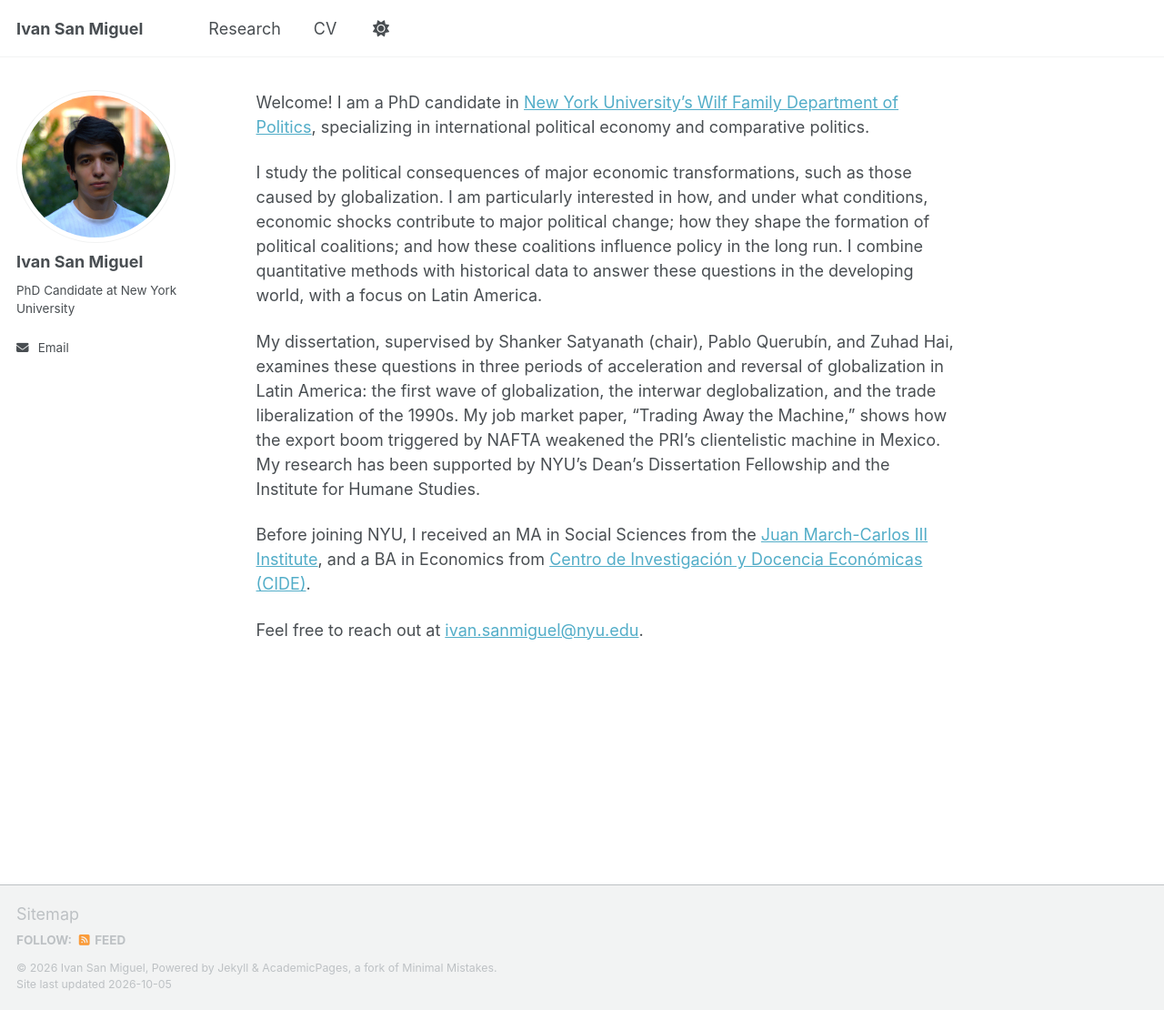
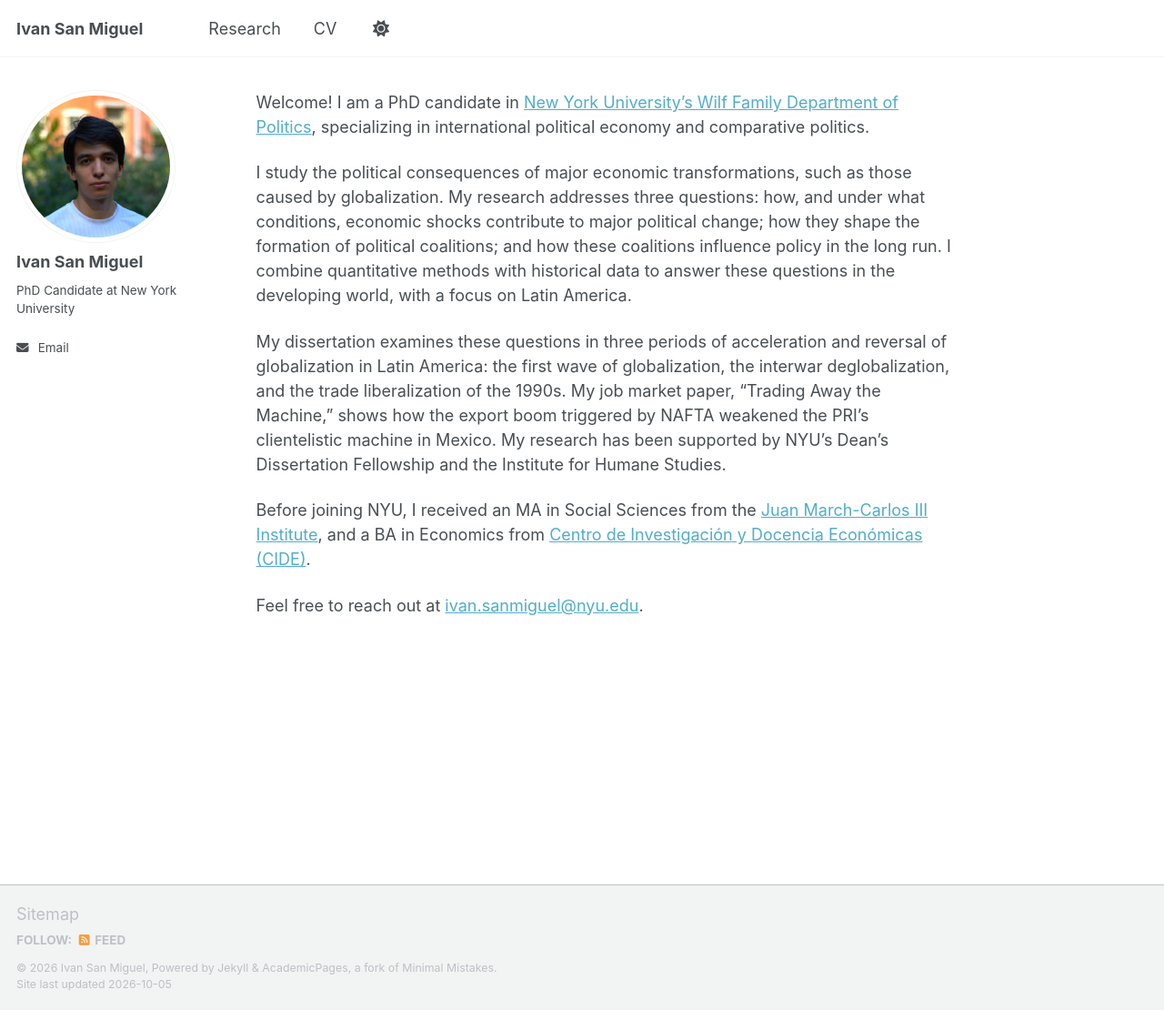
Before and after one commit to IvanSanMiguel/ivansanmiguel.github.io, a Jekyll site: the page built from _pages/about.md, in a window 1280 px wide and 1110 px high. Shown: the whole window at 91% size. Built offline with Jekyll 4.4.1, drawn with Linux system fonts in a browser that asks for light colours; a script that is not in the unit is left out.

Commit message:
Remove advisor names and align three-questions wording with cover letter
Co-Authored-By: Claude Fable 5.1 <noreply@anthropic.com>
Claude-Session: https://claude.ai/code/session_013WWUDwTtPJxAfi2Dgt4MRN

```diff
--- a/_pages/about.md
+++ b/_pages/about.md
@@ -8,9 +8,9 @@ redirect_from:
 
 Welcome! I am a PhD candidate in [New York University's Wilf Family Department of Politics](https://as.nyu.edu/departments/politics.html), specializing in international political economy and comparative politics.
 
-I study the political consequences of major economic transformations, such as those caused by globalization. I am particularly interested in how, and under what conditions, economic shocks contribute to major political change; how they shape the formation of political coalitions; and how these coalitions influence policy in the long run. I combine quantitative methods with historical data to answer these questions in the developing world, with a focus on Latin America.
+I study the political consequences of major economic transformations, such as those caused by globalization. My research addresses three questions: how, and under what conditions, economic shocks contribute to major political change; how they shape the formation of political coalitions; and how these coalitions influence policy in the long run. I combine quantitative methods with historical data to answer these questions in the developing world, with a focus on Latin America.
 
-My dissertation, supervised by Shanker Satyanath (chair), Pablo Querubín, and Zuhad Hai, examines these questions in three periods of acceleration and reversal of globalization in Latin America: the first wave of globalization, the interwar deglobalization, and the trade liberalization of the 1990s. My job market paper, "Trading Away the Machine," shows how the export boom triggered by NAFTA weakened the PRI's clientelistic machine in Mexico. My research has been supported by NYU's Dean's Dissertation Fellowship and the Institute for Humane Studies.
+My dissertation examines these questions in three periods of acceleration and reversal of globalization in Latin America: the first wave of globalization, the interwar deglobalization, and the trade liberalization of the 1990s. My job market paper, "Trading Away the Machine," shows how the export boom triggered by NAFTA weakened the PRI's clientelistic machine in Mexico. My research has been supported by NYU's Dean's Dissertation Fellowship and the Institute for Humane Studies.
 
 Before joining NYU, I received an MA in Social Sciences from the [Juan March-Carlos III Institute](https://ic3jm.es/en/), and a BA in Economics from [Centro de Investigación y Docencia Económicas (CIDE)](https://www.cide.edu/).
 
```
